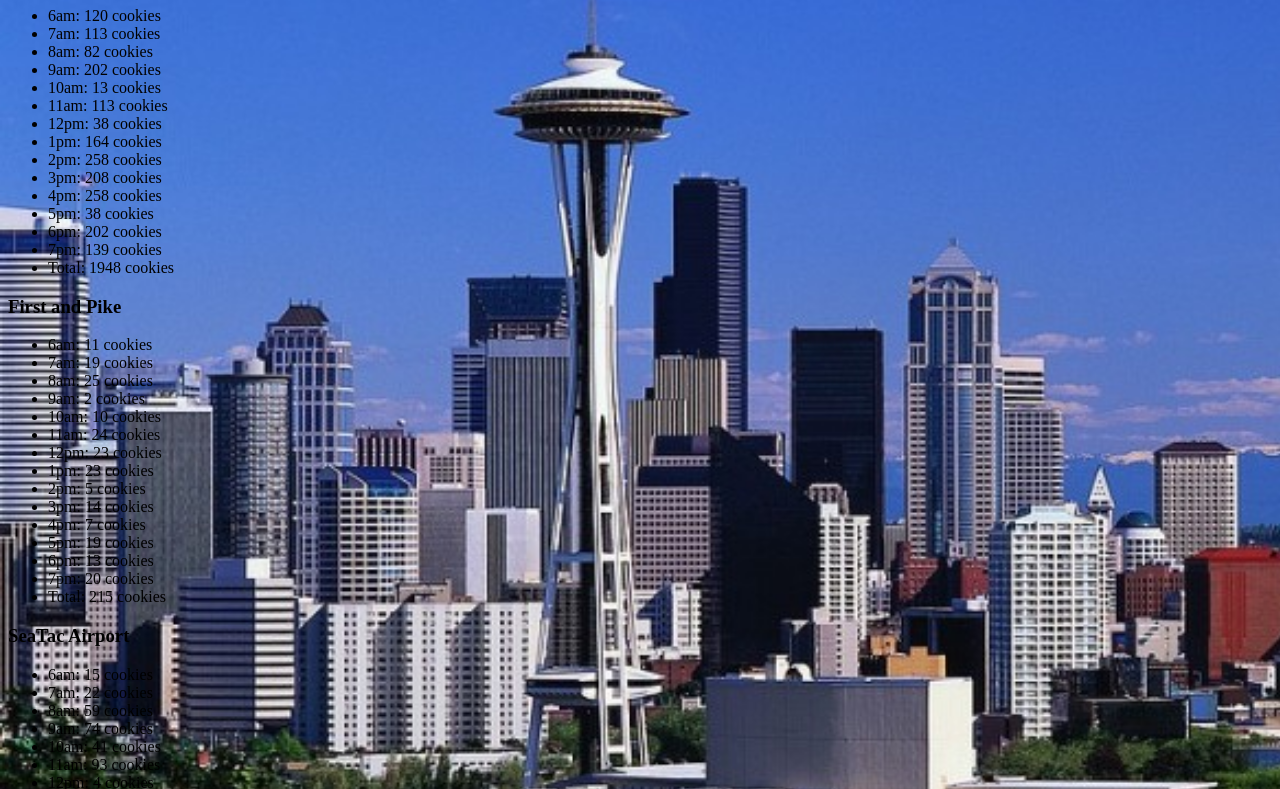
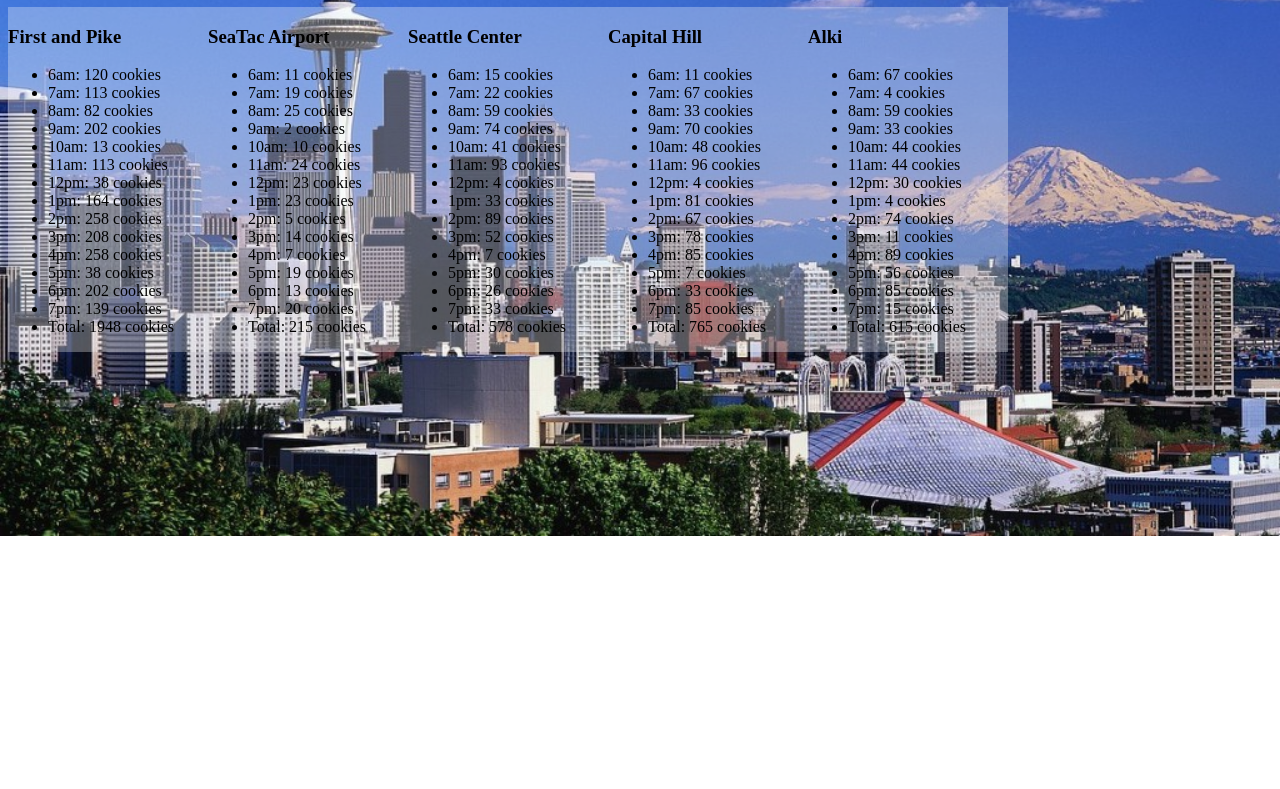
Before and after one commit to SCUBAGUYPNW/cookie-stand, a plain HTML site: page sales.html in a window 1280 px wide. Shown: the part 73-862 px from the top of the page. After the commit the page ends 800 px from the top, so only its background shows below. Drawn offline with Linux system fonts and the light colour scheme.

Commit message:
Data displayed for all stores, floating left, minor tweaks needed

```diff
--- a/app.js
+++ b/app.js
@@ -36,19 +36,16 @@ var firstAndPike = {
 
   render: function() {
     // firstAndPike.calcCookiesPerHour();
+    //var pikeList = document.getElementById('pikeList');
 
-    var pikeList = document.getElementById('pikeList');
-    console.log(pikeList);
-    var fAndP = document.getElementById('fAndP');
     this.calcRandCustByHour();
     this.calcCookiesPerHour();
     this.calcTotalDailyCookies();
     console.log(firstAndPike.randCustByHour);
     console.log(firstAndPike.cookiesSoldByHour);
     // DOM manipulation
-    var h3El = document.createElement('h3');
-    h3El.textContent = this.storeName;
-    fAndP.appendChild(h3El);
+    var pikeHead = document.getElementById('pikeHead');
+    pikeHead.textContent = this.storeName;
     for(var k = 0; k < storeHours.length; k++) {
       var liEl = document.createElement('li');
       liEl.textContent = storeHours[k] + ': ' + this.cookiesSoldByHour[k] + ' cookies';
@@ -97,18 +94,14 @@ var seaTacAirport = {
 
     // <h3 id="seatac"></h3>
     // <ul id="sealist"></ul>
-
-    var seaList = document.getElementById('seaList');
-    var seaTac = document.getElementById('seaTac');
     this.calcRandCustByHour();
     this.calcCookiesPerHour();
     this.calcTotalDailyCookies();
     console.log(firstAndPike.randCustByHour);
     console.log(firstAndPike.cookiesSoldByHour);
     // DOM manipulation
-    var h3El = document.createElement('h3');
-    h3El.textContent = this.storeName;
-    seaTac.appendChild(h3El);
+    var seaTacHead = document.getElementById('seaTacHead');
+    seaTacHead.textContent = this.storeName;
     for(var k = 0; k < storeHours.length; k++) {
       var liEl = document.createElement('li');
       liEl.textContent = storeHours[k] + ': ' + this.cookiesSoldByHour[k] + ' cookies';
@@ -158,17 +151,14 @@ var seattleCenter = {
     // <h3 id="seatac"></h3>
     // <ul id="sealist"></ul>
 
-    var cenList = document.getElementById('cenList');
-    var seaCen = document.getElementById('seaCen');
     this.calcRandCustByHour();
     this.calcCookiesPerHour();
     this.calcTotalDailyCookies();
     console.log(firstAndPike.randCustByHour);
     console.log(firstAndPike.cookiesSoldByHour);
     // DOM manipulation
-    var h3El = document.createElement('h3');
-    h3El.textContent = this.storeName;
-    seaCen.appendChild(h3El);
+    var seaCenHead = document.getElementById('seaCenHead');
+    seaCenHead.textContent = this.storeName;
     for(var k = 0; k < storeHours.length; k++) {
       var liEl = document.createElement('li');
       liEl.textContent = storeHours[k] + ': ' + this.cookiesSoldByHour[k] + ' cookies';
@@ -182,8 +172,117 @@ var seattleCenter = {
 };
 seattleCenter.render();
 
+var capitalHill = {
+  storeName: 'Capital Hill',
+  minCustPerHour: 11,
+  maxCustPerHour: 38,
+  avgCookiesSoldPerHour: 3.7,
+  randCustByHour: [],
+  cookiesSoldByHour: [],
+  totalDailyCookies: 0,
 
+  // method for calculating the random customers per hour
+  calcRandCustByHour: function() {
+    for(var i = 0; i < storeHours.length; i++)
+      this.randCustByHour.push(Math.floor(Math.random() * (this.maxCustPerHour - this.minCustPerHour + 1)));
+    console.log(this.randCustByHour[i]);
+  },
+  // method for calculating how many cookies sold by hour
+  calcCookiesPerHour: function() {
+    for (var j = 0; j < storeHours.length; j++) {
+      this.cookiesSoldByHour.push(Math.round(this.randCustByHour[j] * this.avgCookiesSoldPerHour));
+      console.log(this.cookiesSoldByHour[j]);
+    }
 
+  },
+  calcTotalDailyCookies: function() {
+    for (var i = 0; i < storeHours.length; i++) {
+      this.totalDailyCookies += this.cookiesSoldByHour[i];
+      console.log(this.totalDailyCookies);
+    }
+  },
+
+  render: function() {
+    // firstAndPike.calcCookiesPerHour();  var seaTacHead = document.getElementById('seaTacHead');
+
+    // <h3 id="seatac"></h3>
+    // <ul id="sealist"></ul>
+    this.calcRandCustByHour();
+    this.calcCookiesPerHour();
+    this.calcTotalDailyCookies();
+    console.log(firstAndPike.randCustByHour);
+    console.log(firstAndPike.cookiesSoldByHour);
+    // DOM manipulation
+    var capHillHead = document.getElementById('capHillHead');
+    capHillHead.textContent = this.storeName;
+    for(var k = 0; k < storeHours.length; k++) {
+      var liEl = document.createElement('li');
+      liEl.textContent = storeHours[k] + ': ' + this.cookiesSoldByHour[k] + ' cookies';
+      capList.appendChild(liEl);
+    }
+    console.log(liEl);
+    var listTotal = document.createElement('li');
+    listTotal.textContent = 'Total: ' + this.totalDailyCookies + ' cookies';
+    capList.appendChild(listTotal);
+  }
+};
+capitalHill.render();
+
+var alki = {
+  storeName: 'Alki',
+  minCustPerHour: 11,
+  maxCustPerHour: 38,
+  avgCookiesSoldPerHour: 3.7,
+  randCustByHour: [],
+  cookiesSoldByHour: [],
+  totalDailyCookies: 0,
+
+  // method for calculating the random customers per hour
+  calcRandCustByHour: function() {
+    for(var i = 0; i < storeHours.length; i++)
+      this.randCustByHour.push(Math.floor(Math.random() * (this.maxCustPerHour - this.minCustPerHour + 1)));
+    console.log(this.randCustByHour[i]);
+  },
+  // method for calculating how many cookies sold by hour
+  calcCookiesPerHour: function() {
+    for (var j = 0; j < storeHours.length; j++) {
+      this.cookiesSoldByHour.push(Math.round(this.randCustByHour[j] * this.avgCookiesSoldPerHour));
+      console.log(this.cookiesSoldByHour[j]);
+    }
+
+  },
+  calcTotalDailyCookies: function() {
+    for (var i = 0; i < storeHours.length; i++) {
+      this.totalDailyCookies += this.cookiesSoldByHour[i];
+      console.log(this.totalDailyCookies);
+    }
+  },
+
+  render: function() {
+    // firstAndPike.calcCookiesPerHour();  var seaTacHead = document.getElementById('seaTacHead');
+
+    // <h3 id="seatac"></h3>
+    // <ul id="sealist"></ul>
+    this.calcRandCustByHour();
+    this.calcCookiesPerHour();
+    this.calcTotalDailyCookies();
+    console.log(firstAndPike.randCustByHour);
+    console.log(firstAndPike.cookiesSoldByHour);
+    // DOM manipulation
+    var alkiHead = document.getElementById('alkiHead');
+    alkiHead.textContent = this.storeName;
+    for(var k = 0; k < storeHours.length; k++) {
+      var liEl = document.createElement('li');
+      liEl.textContent = storeHours[k] + ': ' + this.cookiesSoldByHour[k] + ' cookies';
+      alkiList.appendChild(liEl);
+    }
+    console.log(liEl);
+    var listTotal = document.createElement('li');
+    listTotal.textContent = 'Total: ' + this.totalDailyCookies + ' cookies';
+    alkiList.appendChild(listTotal);
+  }
+};
+alki.render();
 
 //
 //
--- a/sales.html
+++ b/sales.html
@@ -6,32 +6,37 @@
     <meta charset="utf-8">
     <title>Store Sales</title>
   </head>
+  <h1>Salmon Cookies Sales</h1>
 <body id="salespage">
-  <div>
-  <div ID=fAndP>
-<h1>Salmon Cookies Sales</h1>
+
+  <div id=fAndP>
+    <h3 id=pikeHead></h3>
   <ul id="pikeList"></ul>
 </div>
 
 <div id=seaTac>
+  <h3 id=seaTacHead></h3>
   <ul id="seaList"></ul>
 </div>
 
 <div id=seaCen>
+  <h3 id=seaCenHead></h3>
   <ul id="cenList"></ul>
-</div
+</div>
 
-<div id=capHill>
+<div id="capHill">
+  <h3 id="capHillHead"></h3>
   <ul id="capList"></ul>
 </div>
 
 <div id=alki>
+  <h3 id=alkiHead></h3>
   <ul id="alkiList"></ul>
 </div>
+<script type="text/javascript" src="./app.js">
 
 
- </div>
-<script type="text/javascript" src="app.js">
+
 
 </script>
   </body>
--- a/style.css
+++ b/style.css
@@ -3,4 +3,14 @@
   background-image: url(img/SEA&MR.jpg);
   background-repeat: no-repeat;
   background-size: cover;
+  color: black;
+
 }
+div{
+  float:left;
+  width:200px;
+  /*height:75px*/
+  margin:5px
+  boarder: 3px solid #73AD21;
+background-color: rgba(255, 255, 255, .3);
+}
```
